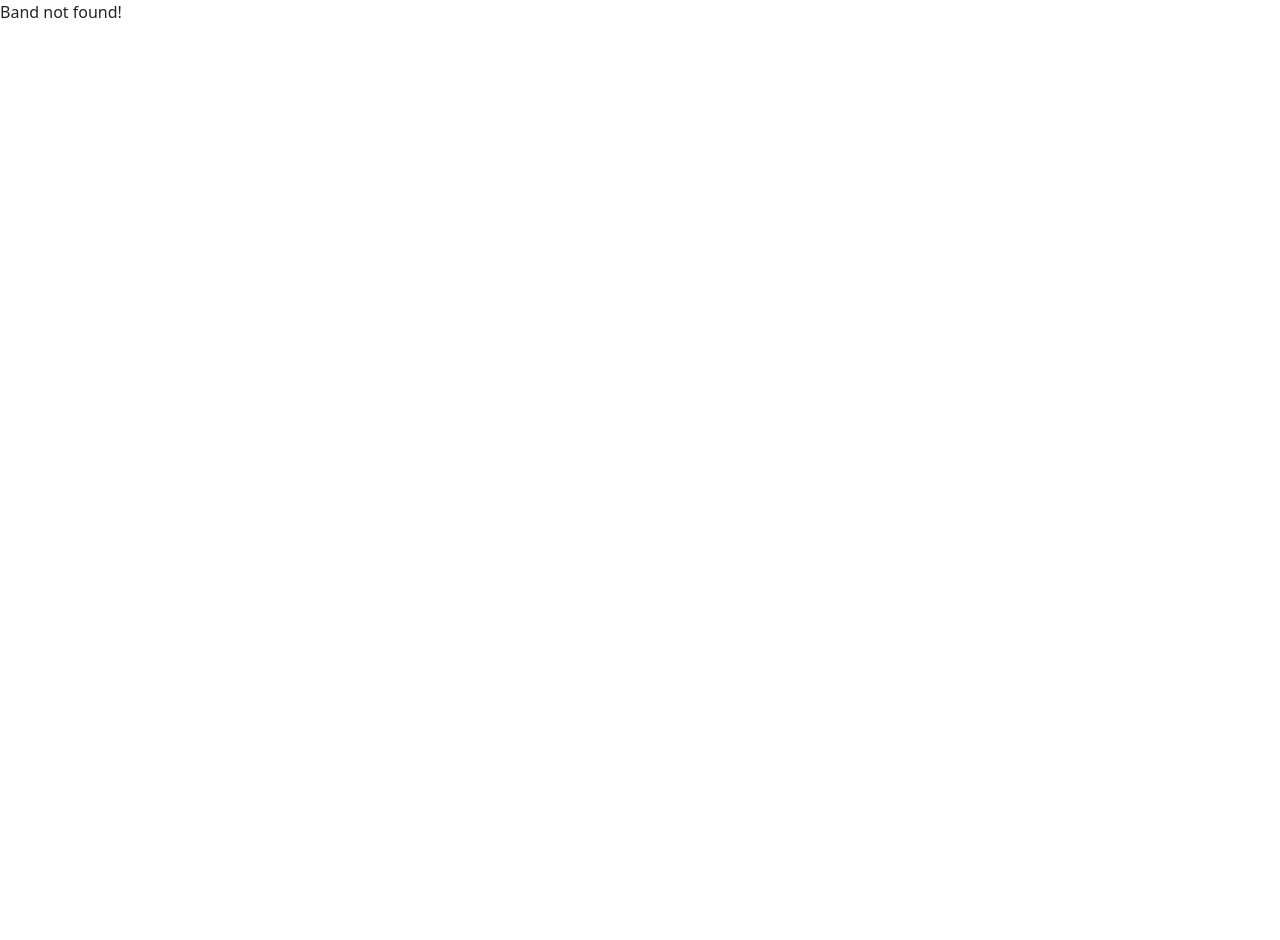
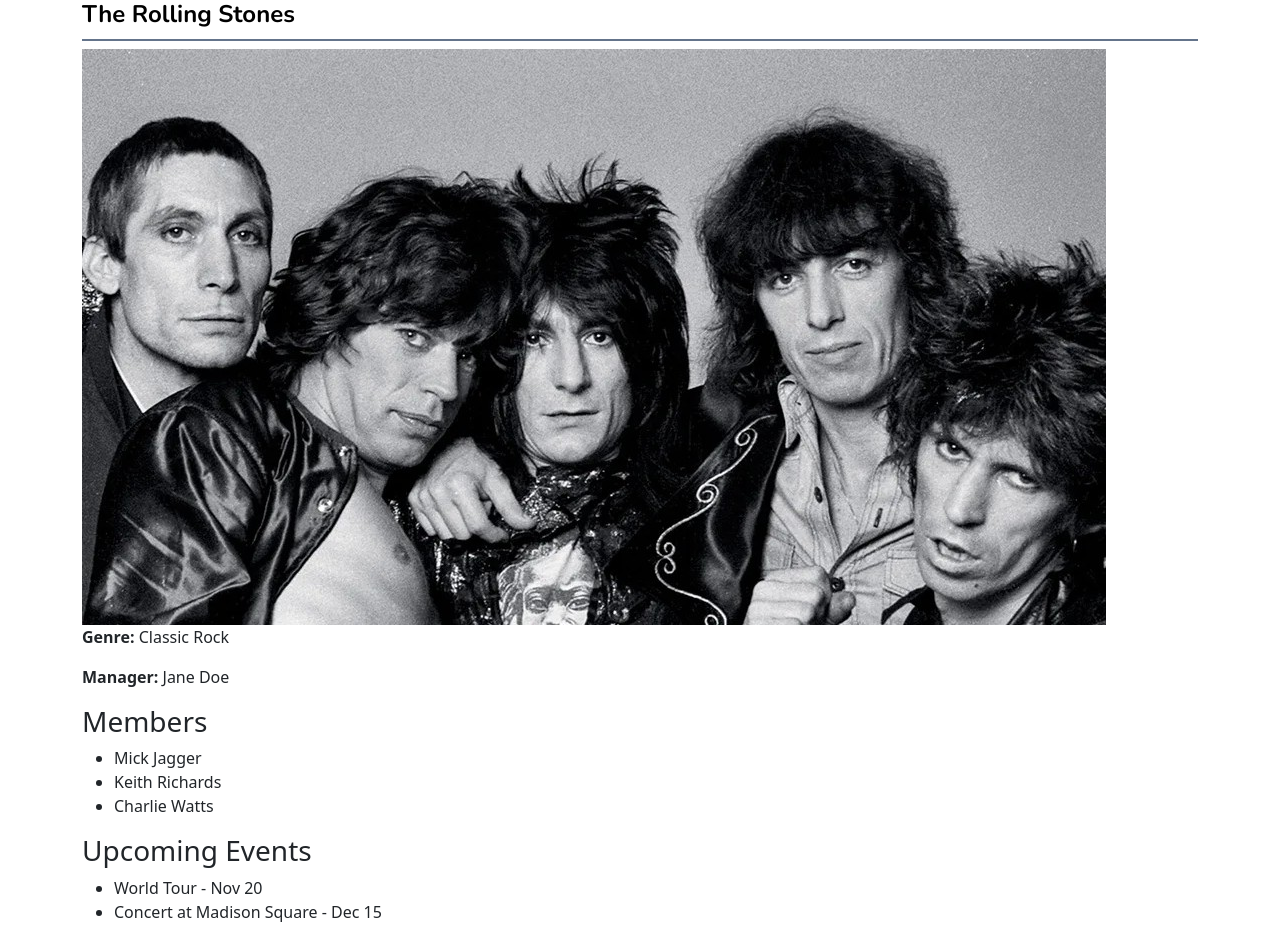
Before and after one commit to Kannella/band_management_front_end, a React (Create React App) app in the folder app/: page /band/1 in a window 1280 px wide. Before the commit this address had no page. Before the commit the page ends 800 px from the top, so only its background shows below. Built offline with nearby package versions, Linux system fonts and the light colour scheme.

Commit message:
fix the routes

```diff
--- a/app/src/App.js
+++ b/app/src/App.js
@@ -10,7 +10,7 @@
   import BandManagerPage from './pages/manager/band_manager_page';
   import BookingManagerPage from './pages/manager/booking_manager_page';
   import CalendarManagerPage from './pages/manager/calendar_manager_page';
-  import BandComponents from "./components/Band/band_components";
+  import BandDetailsPage from "./components/Band/band_details_page";
 
   function App() {
     return (
@@ -22,7 +22,7 @@
             <Route path="/bands" element={<BandManagerPage />} />
             <Route path="/bookings" element={<BookingManagerPage />} />
             <Route path="/calendar" element={<CalendarManagerPage />} />
-            <Route path="/band/:bandId" element={<BandComponents />} />
+            <Route path="/band/:id" element={<BandDetailsPage />} />
           </Routes>
         </div>
       </Router>
--- a/app/src/components/Band/band_components.jsx
+++ /dev/null
@@ -1,42 +0,0 @@
-// band_components.jsx
-import React from "react";
-import {useLocation } from "react-router-dom";
-import 'bootstrap/dist/css/bootstrap.min.css';
-import '../../assets/styles/styles.css';
-
-function BandComponents() {
-    const location = useLocation();
-    const band = location.state?.band;
-
-    if (!band) {
-        return <p>Band not found!</p>;
-    }
-
-    return (
-        <div className="container mt-4">
-           <h1>{band.name}</h1>
-            <h2>Genre: {band.genre}</h2>
-            <h3>Managed by: {band.manager}</h3>
-            <div className="content mt-4">
-                <h4>Band Members:</h4>
-                <ul>
-                    {band.members.map((member, index) => (
-                        <li key={index}>{member}</li>
-                    ))}
-                </ul>
-
-                <h4>Upcoming Events:</h4>
-                <ul>
-                    {band.events.length > 0 ? (
-                        band.events.map((event, index) => (
-                            <li key={index}>{event}</li>
-                        ))
-                    ) : (
-                        <p>No upcoming events.</p>
-                    )}
-                </ul>
-            </div>
-        </div>
-    );
-}
-export default BandComponents;
--- /dev/null
+++ b/app/src/components/Band/band_details_page.jsx
@@ -0,0 +1,39 @@
+import React from "react";
+import { useParams } from "react-router-dom";
+import { bands } from "../../pages/data/bands";
+
+function BandDetailsPage() {
+    const { id } = useParams();
+    const band = bands.find(b => b.id === Number(id));
+
+    if (!band) return <p>Band not found</p>;
+
+    return (
+        <div className="container">
+            <h1>{band.name}</h1>
+            <img src={band.image} alt={band.name} className="band-img" />
+            <p><strong>Genre:</strong> {band.genre}</p>
+            <p><strong>Manager:</strong> {band.manager}</p>
+
+            <h3>Members</h3>
+            <ul>
+                {band.members.map((member, index) => (
+                    <li key={index}>{member}</li>
+                ))}
+            </ul>
+
+            <h3>Upcoming Events</h3>
+            {band.events.length > 0 ? (
+                <ul>
+                    {band.events.map((event, index) => (
+                        <li key={index}>{event}</li>
+                    ))}
+                </ul>
+            ) : (
+                <p>No upcoming events.</p>
+            )}
+        </div>
+    );
+}
+
+export default BandDetailsPage;
```
